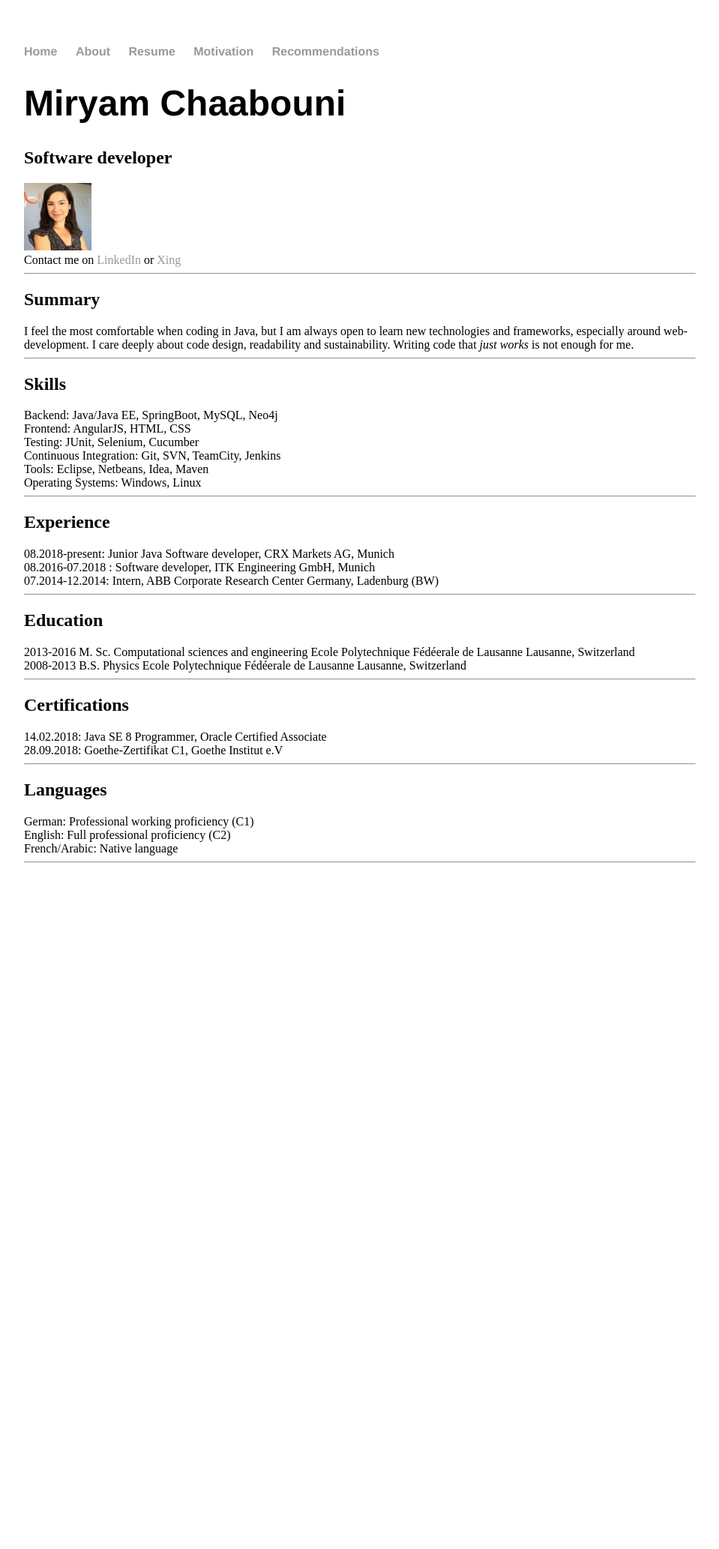
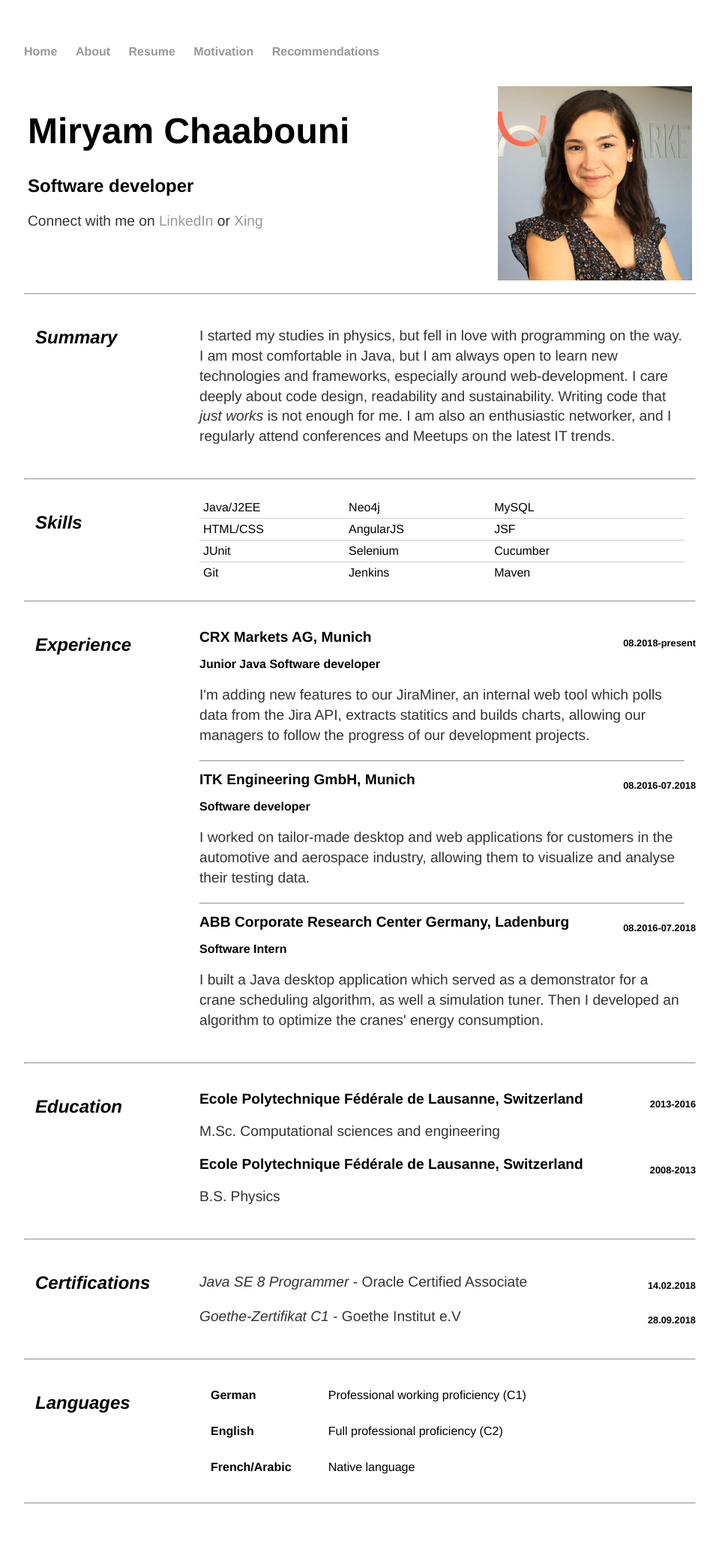
Before and after one commit to miryamch/miryamch.github.io, a Jekyll site: the page built from view/resume.html, in a window 1280 px wide. Shown: the whole page at 75% size, without its empty margins (160-1119 px from the left). Built offline with Jekyll 4.4.1, drawn with Linux system fonts in a browser that asks for light colours; before the commit the page ends 1211 px from its top, so only the background shows below that.

Commit message:
Resume styling

```diff
--- a/css/main.css
+++ b/css/main.css
@@ -1,6 +1,8 @@
 body {
     margin: 60px auto;
     width: 70%;
+    font-family:'Helvetica', 'Arial', 'Sans-Serif';
+
 }
 nav ul, footer ul {
     font-family:'Helvetica', 'Arial', 'Sans-Serif';
@@ -85,22 +87,48 @@ main {
     font-family:'Helvetica', 'Arial', 'Sans-Serif';
   }
 
-/* New York, New York! */
+  /* resume */
+  .resume p {
+    font-size: 1.2em;
+   }
+
+  .resume-item h1 {
+      font-size: 1.2em;
+  }
+
+  .resume-item h2{
+    font-size: 0.8em;
+    position: absolute;
+    right: 0;
+}
+.resume-item h3{
+    font-size: 1em;
+}
+  .grid-container {
+    display: grid;
+  }
+  .grid-container.two-columns {
+    grid-template-columns: 25% 75%;
+    padding: 10px;
+  }
+  .grid-container.three-columns {
+    grid-template-columns:  30% 30% 30%;
+    border-bottom: 1px solid #ccc ;
+  }
+  .grid-container.three-columns.last {
+    border-bottom: none;
+  }
+  .grid-item {
+    padding: 5px;
+  }
+  .grid-item.category {
+    font-style: italic;
+  }
+
+  /* New York, New York! */
 .shush {
     display: none;
   }
 .sing:hover .shush {
     display: block;
   }
-
-  /*grid display*/
-  .grid-container {
-    display: grid;
-    grid-template-columns: auto auto auto;
-    padding: 10px;
-  }
-  .grid-item {
-   padding: 20px;
-    font-size: 30px;
-    text-align: center;
-  }
--- a/view/resume.html
+++ b/view/resume.html
@@ -2,133 +2,206 @@
 layout: default
 title: Resume
 ---
-<div>
-    <div>
+<div class="resume">
+<div class="grid-container" style="grid-template-columns: auto 30%;">
+    <div class="grid-item">
         <h1>Miryam Chaabouni</h1>
         <h2>Software developer</h2>
+        <p>Connect with me on
+            <a href="https://www.linkedin.com/in/miryamchaabouni/">LinkedIn</a>
+            or
+            <a href="https://www.xing.com/profile/Miryam_Chaabouni/">Xing</a>
+        </p>
     </div>
     <!--Header Left-->
-    <div>
-        <div style="width: 10%">
+    <div class="grid-item">
+        <div>
             <img src="/images/crx_profile_pic.jpg" />
         </div>
-        Contact me on <a href="https://www.linkedin.com/in/miryamchaabouni/">LinkedIn</a>
-        or <a href="https://www.xing.com/profile/Miryam_Chaabouni/">Xing</a>
     </div>
     <!--Header right -->
 </div>
 <!--Header-->
 <hr/>
 
-<div>
-    <div>
+<div class="grid-container two-columns">
+    <div class="grid-item category">
         <h2>Summary</h2>
     </div>
-    <!--left-->
-    <div>
-        I feel the most comfortable when coding in Java, but I am always open to learn new technologies and frameworks, especially
-        around web-development. I care deeply about code design, readability and sustainability. Writing code that <em>just
-        works</em> is not enough for me.
+    <div class="grid-item content">
+        <p>
+            I started my studies in physics, but fell in love with programming on the way. I am most comfortable in Java, but I am always
+            open to learn new technologies and frameworks, especially around web-development. I care deeply about code design,
+            readability and sustainability. Writing code that
+            <em>just works</em> is not enough for me. I am also an enthusiastic networker, and I regularly attend conferences
+            and Meetups on the latest IT trends.
+        </p>
     </div>
-    <!--right-->
-
 </div>
-<!--summary-->
 <hr/>
-
-
-<div>
-    <div>
+<div class="grid-container two-columns">
+    <div class="grid-item category">
         <h2>Skills </h2>
     </div>
     <!--left-->
-    <div>
-           Backend: Java/Java EE, SpringBoot, MySQL, Neo4j <br/>
-           Frontend: AngularJS, HTML, CSS<br/>
-           Testing: JUnit, Selenium, Cucumber <br/>
-           Continuous Integration: Git, SVN, TeamCity, Jenkins<br/>
-           Tools: Eclipse, Netbeans, Idea, Maven<br/>
-           Operating Systems: Windows, Linux<br/>
+    <div class="grid-item content">
+        <div class="grid-container three-columns">
+            <div class="grid-item">
+                Java/J2EE
+            </div>
+            <div class="grid-item">
+                Neo4j
+            </div>
+            <div class="grid-item">
+                MySQL
+            </div>
+        </div>
+        <div class="grid-container three-columns">
+            <div class="grid-item">
+                HTML/CSS
+            </div>
+            <div class="grid-item">
+                AngularJS
+            </div>
+            <div class="grid-item">
+                JSF
+            </div>
+        </div>
+        <div class="grid-container three-columns">
+            <div class="grid-item">
+                JUnit
+            </div>
+            <div class="grid-item">
+                Selenium
+            </div>
+            <div class="grid-item">
+                Cucumber
+            </div>
+        </div>
+        <div class="grid-container three-columns last">
+            <div class="grid-item">
+                Git
+            </div>
+            <div class="grid-item">
+                Jenkins
+            </div>
+            <div class="grid-item">
+                Maven
+            </div>
+        </div>
     </div>
-    <!--right-->
 </div>
-<!--summary-->
 <hr/>
-
-<div>
-    <div>
+<div class="grid-container two-columns">
+    <div class="grid-item category">
         <h2>Experience </h2>
     </div>
     <!--left-->
-    <div>
-        <div>
-            08.2018-present:
-            Junior Java Software developer,
-             CRX Markets AG,
-             Munich
+    <div class="grid-item content">
+        <div class="resume-item">
+                <h2>08.2018-present</h2>
+                <h1>CRX Markets AG, Munich</h1>
+            <h3>Junior Java Software developer</h3>
+            <p>
+            I'm adding new features to our JiraMiner, an internal web tool which polls data from the Jira API,
+                extracts statitics and builds charts, allowing our managers to follow the progress of our development projects.
+            </p>
         </div>
-        <div>08.2016-07.2018 :
-            Software developer,
-            ITK Engineering GmbH,
-            Munich
-        </div>
-        <div>07.2014-12.2014:
-             Intern,
-                ABB Corporate Research Center Germany,
-                Ladenburg (BW)
+        <hr/>
+        <div class="resume-item">
+                <h2>08.2016-07.2018 </h2>
+                <h1>ITK Engineering GmbH, Munich</h1>
+                <h3>Software developer</h3>
+                <p>
+                  I worked on tailor-made desktop and web applications for customers in
+                  the automotive and aerospace industry, allowing them to visualize
+                  and analyse their testing data.
+                </p>
             </div>
-
+            <hr/>
+            <div class="resume-item">
+                    <h2>08.2016-07.2018 </h2>
+                    <h1>ABB Corporate Research Center Germany, Ladenburg</h1>
+                    <h3>Software Intern</h3>
+                    <p>
+                      I built a Java desktop application which served as a demonstrator for a crane scheduling
+                      algorithm, as well a simulation tuner. Then I developed an algorithm to optimize the cranes'
+                      energy consumption.
+                    </p>
+                </div>
     </div>
-    <!--right-->
 </div>
-<!--summary-->
 <hr/>
-<div>
-    <div>
+<div class="grid-container two-columns">
+    <div class="grid-item category">
         <h2>Education </h2>
     </div>
     <!--left-->
-    <div>
-        <div>2013-2016
-            M. Sc. Computational sciences and engineering
-            Ecole Polytechnique Fédéerale de Lausanne
-            Lausanne, Switzerland
-        </div>
-            <div>
-               2008-2013
-               B.S. Physics
-               Ecole Polytechnique Fédéerale de Lausanne
-               Lausanne, Switzerland
-            </div>
+    <div class="grid-item content">
+
+            <div class="resume-item">
+                    <h2>2013-2016 </h2>
+                    <h1>Ecole Polytechnique Fédérale de Lausanne, Switzerland</h1>
+                    <p>M.Sc. Computational sciences and engineering </p>
+                </div>
+                <div class="resume-item">
+                        <h2>2008-2013</h2>
+                        <h1>Ecole Polytechnique Fédérale de Lausanne, Switzerland</h1>
+                        <p> B.S. Physics </p>
+                    </div>
     </div>
-    <!--right-->
 </div>
-<!--summary-->
 <hr/>
-<div>
-    <div>
+<div class="grid-container two-columns">
+
+    <div class="grid-item category">
         <h2>Certifications </h2>
     </div>
     <!--left-->
-    <div>
-    14.02.2018: Java SE 8 Programmer, Oracle Certified Associate <br/>
-    28.09.2018: Goethe-Zertifikat C1, Goethe Institut e.V
+    <div class="grid-item content">
+            <div class="resume-item">
+                    <h2>14.02.2018</h2>
+                    <p> <em>Java SE 8 Programmer</em> - Oracle Certified Associate </p>
+                </div>
+                <div class="resume-item">
+                        <h2>28.09.2018</h2>
+                        <p> <em> Goethe-Zertifikat C1</em> - Goethe Institut e.V</p>
+                    </div>
     </div>
-    <!--right-->
 </div>
-<!--summary-->
 <hr/>
-<div>
-    <div>
+<div class="grid-container two-columns">
+
+    <div class="grid-item category">
         <h2>Languages </h2>
     </div>
     <!--left-->
-    <div>
-         German: Professional working proficiency (C1)<br/>
-         English: Full professional proficiency (C2)<br/>
-         French/Arabic: Native language
+    <div class="grid-item content">
+            <div class="grid-container two-columns ">
+                    <div class="grid-item">
+                            <b>German</b>
+                    </div>
+                    <div class="grid-item">
+                            Professional working proficiency (C1)
+                    </div>
+                </div>
+                <div class="grid-container two-columns ">
+                        <div class="grid-item">
+                             <b>   English </b>
+                        </div>
+                        <div class="grid-item">
+                                Full professional proficiency (C2)
+                        </div>
+                    </div>
+                    <div class="grid-container two-columns">
+                            <div class="grid-item">
+                                <b>   French/Arabic</b>
+                            </div>
+                            <div class="grid-item">
+                                    Native language
+                            </div>
+                        </div>
     </div>
-    <!--right-->
 </div>
-<!--summary-->
 <hr/>
+</div>
```
